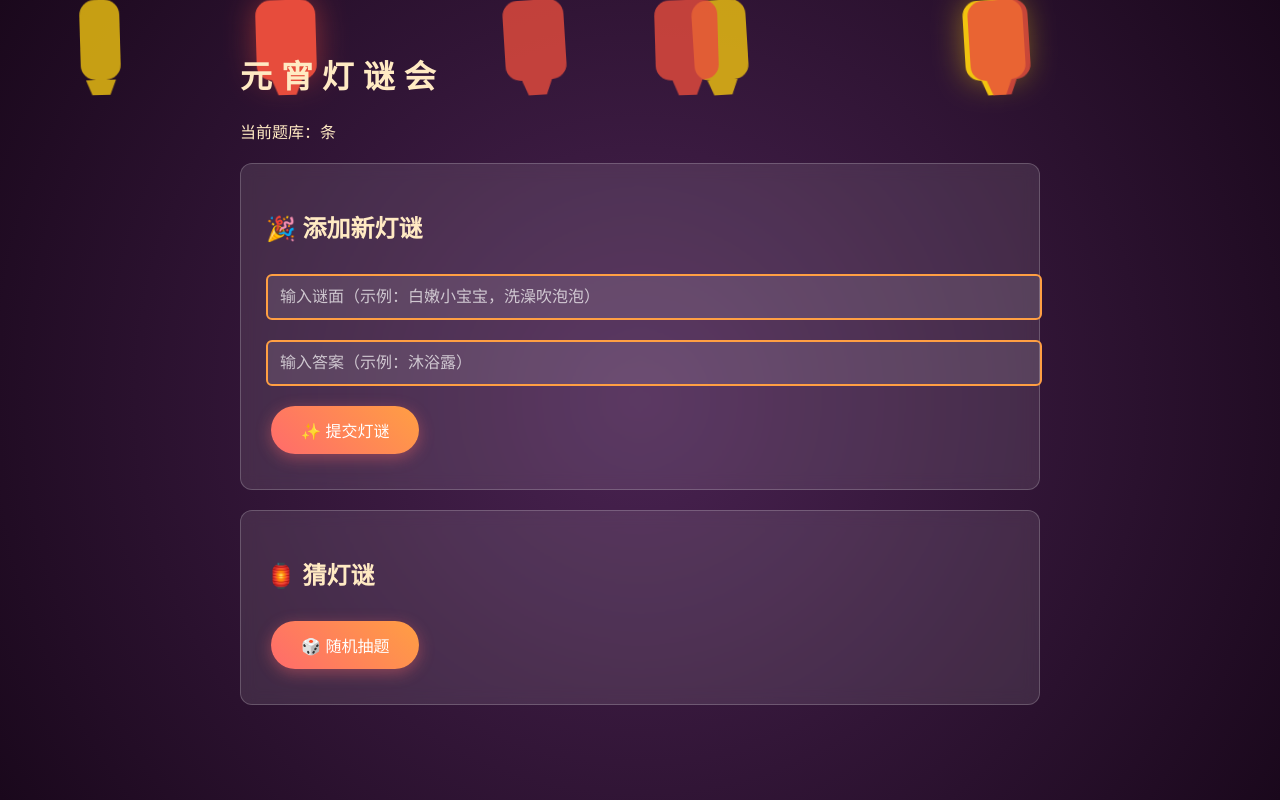
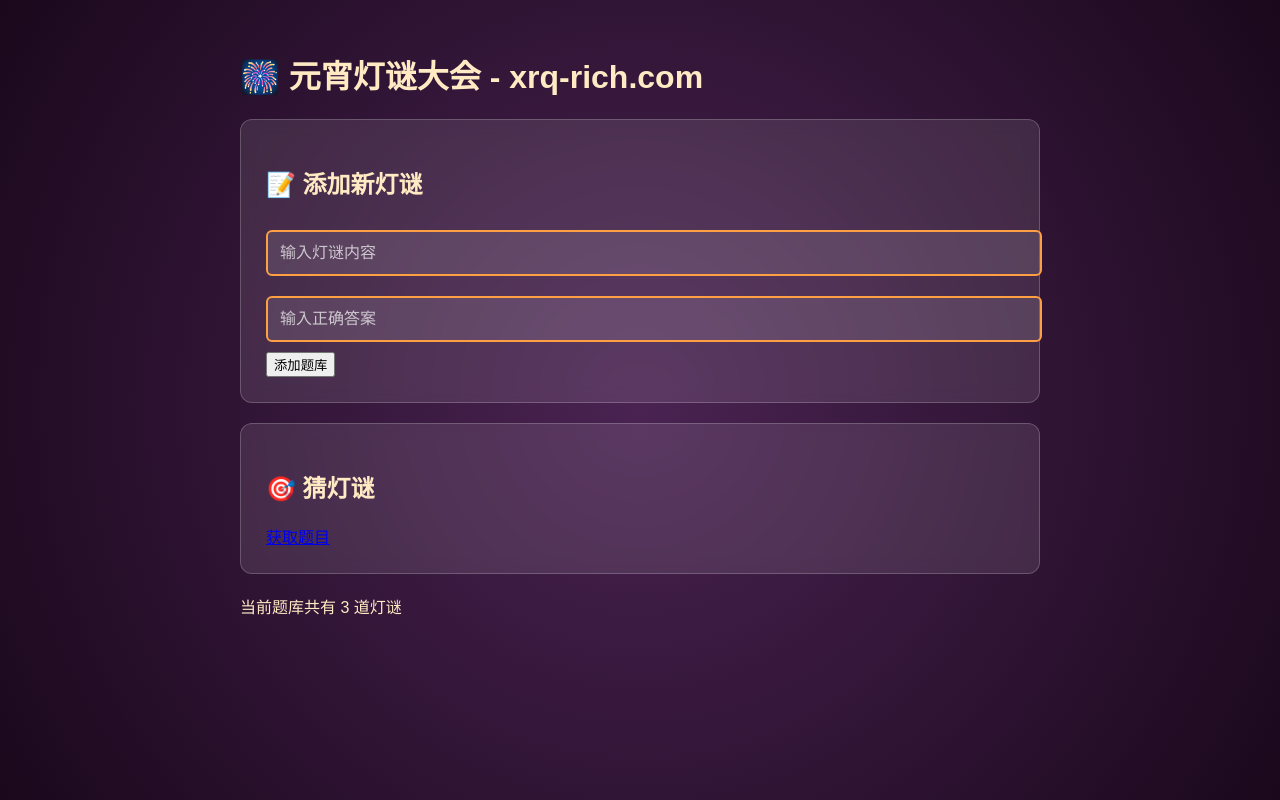
Before and after one commit to Richbool/riddles, a Flask app: page / in a window 1280 px wide. Run offline with Flask 2, Linux system fonts and the light colour scheme.

Commit message:
Update index.html

```diff
--- a/templates/index.html
+++ b/templates/index.html
@@ -1,87 +1,59 @@
 <!DOCTYPE html>
-<html lang="zh-CN">
+<html>
 <head>
-    <meta charset="UTF-8">
-    <meta name="viewport" content="width=device-width, initial-scale=1.0">
-    <title>元宵灯谜会</title>
-    <link rel="stylesheet" href="{{ url_for('static', filename='style.css') }}">
+    <title>元宵灯谜大会</title>
+    <link rel="stylesheet" href="/static/style.css">
 </head>
 <body>
-    <!-- 动态背景 -->
-    <div class="lanterns">
-        <div class="lantern red swing"></div>
-        <div class="lantern gold swing-delay"></div>
-    </div>
-    <div class="ribbons">
-        <div class="ribbon r1"></div>
-        <div class="ribbon r2"></div>
-        <div class="ribbon r3"></div>
-    </div>
+    <div class="container">
+        <h1>🎆 元宵灯谜大会 - xrq-rich.com</h1>
 
-    <!-- 主内容 -->
-    <main class="container">
-        <!-- 标题 -->
-        <h1 class="title">
-            <span>元</span>
-            <span>宵</span>
-            <span>灯</span>
-            <span>谜</span>
-            <span>会</span>
-        </h1>
-
-        <!-- 题库统计 -->
-        <div class="counter-box">
-            <div class="counter">
-                当前题库：<span class="highlight">{{ riddle_count }}</span>条
-            </div>
-        </div>
-
-        <!-- 添加灯谜模块 -->
-        <div class="section add-section">
-            <h2>🎉 添加新灯谜</h2>
-            <form action="/add" method="post">
-                <input type="text" name="riddle" placeholder="输入谜面（示例：白嫩小宝宝，洗澡吹泡泡）" required>
-                <input type="text" name="answer" placeholder="输入答案（示例：沐浴露）" required>
-                <button type="submit" class="glow-btn">✨ 提交灯谜</button>
+        <!-- 添加灯谜表单 -->
+        <div class="section">
+            <h2>📝 添加新灯谜</h2>
+            <form action="/" method="post" onsubmit="lockForm(this)">
+                <input type="text" name="riddle" placeholder="输入灯谜内容" required>
+                <input type="text" name="answer" placeholder="输入正确答案" required>
+                <button type="submit">添加题库</button>
             </form>
         </div>
 
-        <!-- 猜谜模块 -->
-        <div class="section guess-section">
-            <h2>🏮 猜灯谜</h2>
+        <!-- 猜灯谜模块 -->
+        <div class="section">
+            <h2>🎯 猜灯谜</h2>
             {% if current_riddle %}
-                <div class="riddle-display">
-                    <div class="riddle-text">{{ current_riddle }}</div>
-                    <form action="/guess" method="post">
-                        <input type="text" name="answer" placeholder="输入你的答案..." required>
-                        <div class="action-buttons">
-                            <button type="submit" class="glow-btn">🎯 提交答案</button>
-                            <a href="/guess" class="new-riddle-btn">🔄 换一题</a>
-                        </div>
+                <div class="riddle-box">
+                    <p class="riddle-text">{{ current_riddle }}</p>
+                    <form action="/guess" method="post" onsubmit="handleSubmit(this)">
+                        <input type="text" name="answer" placeholder="输入你的答案" required>
+                        <button type="submit">提交答案</button>
                     </form>
-                    {% if error %}
-                        <div class="result warning">{{ error }}</div>
-                    {% endif %}
-                    {% if result %}
-                        <div class="result {% if result.is_correct %}correct{% else %}wrong{% endif %}">
-                            {{ result.text }}
-                            {% if result.is_correct %}
-                                <div class="celebration">🎉</div>
-                            {% endif %}
-                        </div>
-                    {% endif %}
                 </div>
             {% else %}
-                <form action="/guess" method="get">
-                    <button type="submit" class="glow-btn">🎲 随机抽题</button>
-                </form>
+                <a href="/guess" class="btn" onclick="showLoader()">获取题目</a>
+            {% endif %}
+
+            <!-- 结果展示 -->
+            {% if result %}
+                <div class="result {{ 'correct' if result.is_correct else 'wrong' }}">
+                    {% if result.is_correct %}
+                        ✅ 恭喜答对了！
+                    {% else %}
+                        ❌ 正确答案：{{ result.correct_answer }}
+                        <p class="user-answer">你的答案：{{ result.user_answer }}</p>
+                    {% endif %}
+                    <a href="/guess" class="btn">下一题</a>
+                </div>
             {% endif %}
         </div>
-    </main>
 
-    <!-- 烟花容器 -->
-    <div id="fireworks"></div>
+        <!-- 题库统计 -->
+        <div class="stats">
+            当前题库共有 {{ riddles|length }} 道灯谜
+            {% if error %}<div class="error">{{ error }}</div>{% endif %}
+        </div>
+    </div>
 
-    <script src="{{ url_for('static', filename='effects.js') }}"></script>
+    <script src="/static/script.js"></script>
 </body>
 </html>
```
